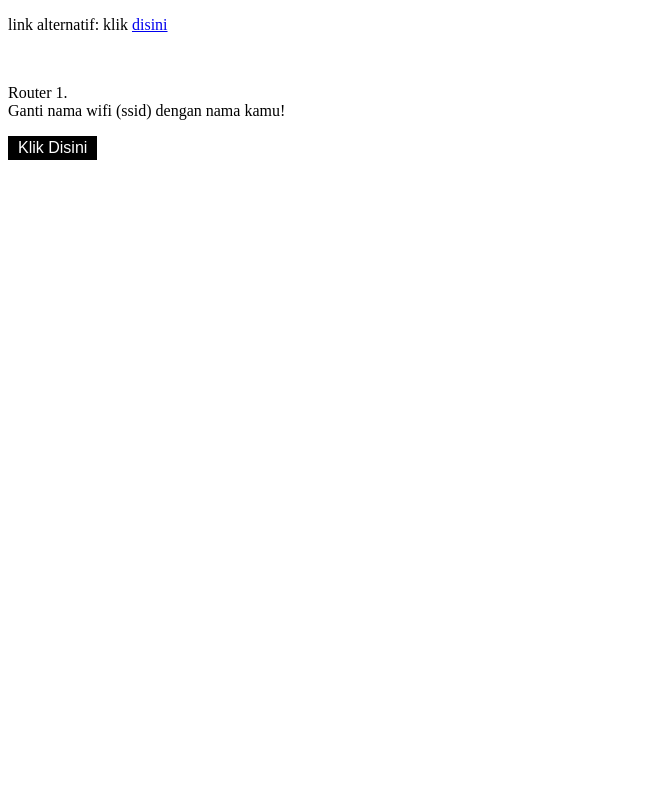
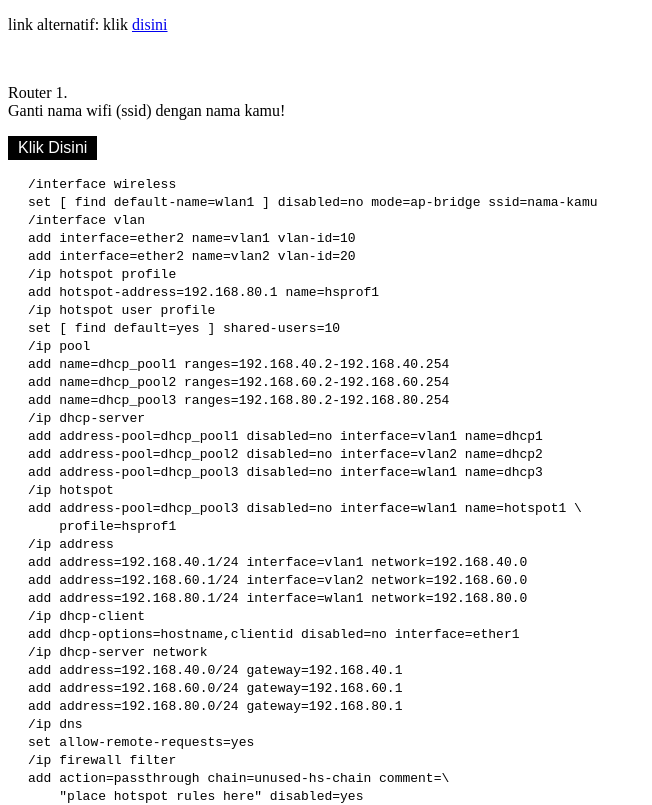
Before and after one commit to riririd3/m, a plain HTML site: page index.html in a window 1280 px wide. Shown: the top 805 px of the page, without its empty margins (0-652 px from the left). Drawn offline with Linux system fonts and the light colour scheme.

Commit message:
Update index.html

```diff
--- a/index.html
+++ b/index.html
@@ -7,7 +7,7 @@ content="width=device-width, initial-scale=1">
 <p>Router 1.<br>Ganti nama wifi (ssid) dengan nama kamu!</p>
 <style>
 .container { position: relative; text-align: left; }
-.content { background-color: #ffffff; border-radius: 5px; color: #fff; font-family: arial; min-height: 50px; padding: 20px; }
+.content { background-color: #ffffff; border-radius: 5px; color: #000000; font-family: arial; min-height: 50px; padding: 20px; }
 .content::after { content: "Klik Disini"; color: #ffffff; background-color: #000000; cursor: pointer; padding: 3px 10px; position: absolute; left: 0; top: 0; }
 .textarea { resize: none; } /* */
 .tooltip { position: relative; display: inline-block; }
```
